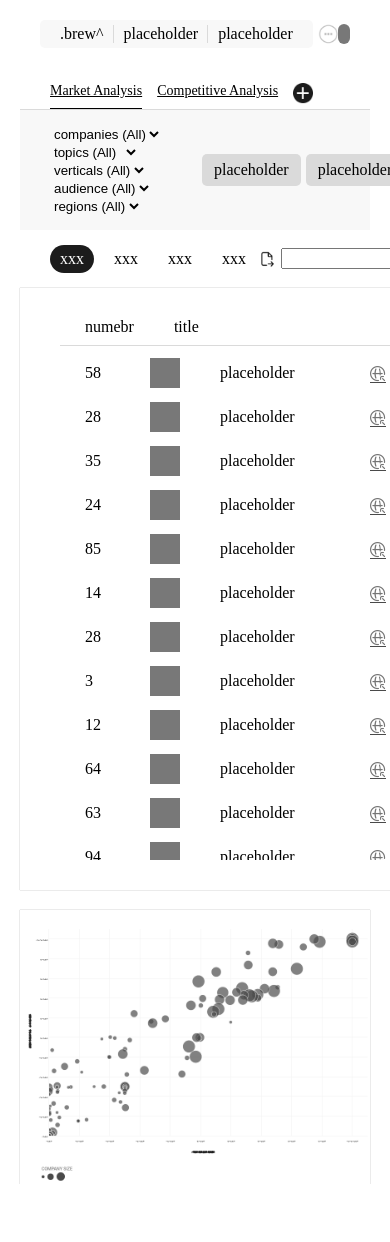
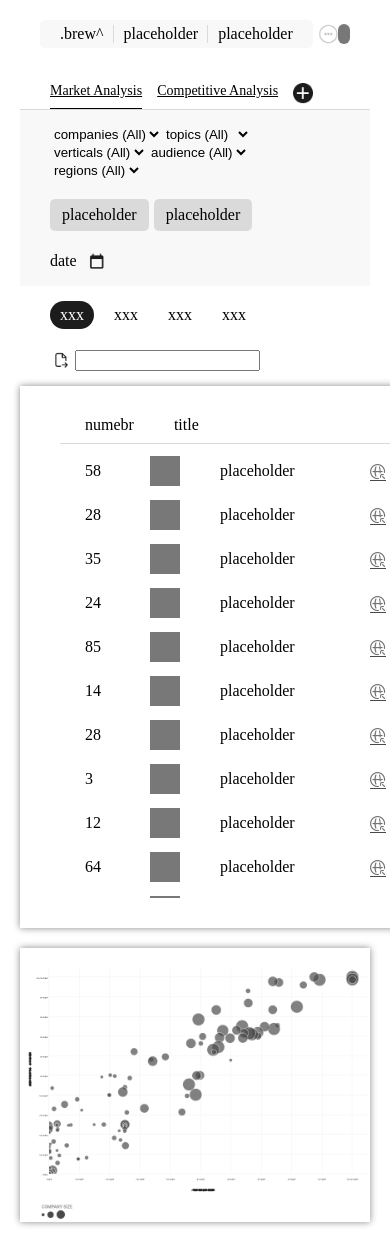
Before and after one commit to shaniKupiec/Home-Assignment, a Vue app: page /#/ in a window 390 px wide. Shown: the top 1242 px of the page. Before the commit the page ends 1184 px from the top, so only its background shows below. Built offline with nearby package versions, Linux system fonts and the light colour scheme.

Commit message:
market analysis + search + filter responsive

```diff
--- a/src/assets/styles/basics/_base.scss
+++ b/src/assets/styles/basics/_base.scss
@@ -53,5 +53,5 @@ input {
 
 .app {
   margin: 0 20px;
-  height: 100vh
+  // height: 100vh
 }
--- a/src/assets/styles/basics/_layout.scss
+++ /dev/null
@@ -1,30 +0,0 @@
-@media (max-width: $break-normal) {
-    .market-analysis {
-
-        .market-list{
-            height: 500px;
-
-            &__list{
-                height: 95%;
-            }
-        }
-
-        &__chart {
-            width: 500px;
-        }
-    }
-}
-
-@media (max-width: $break-narrow) {
-    .market-analysis {
-        flex-direction: column;
-
-        .market-list{
-            height: 300px;
-        }
-
-        &__chart {
-            width: 100%;
-        }
-    }
-}
--- a/src/assets/styles/components/_market-analysis.scss
+++ b/src/assets/styles/components/_market-analysis.scss
@@ -5,7 +5,14 @@
 
     &__chart {
         flex: 1;
-        box-shadow: 0px 0px 1px 0px $pClr3;
+        box-shadow: 0px 0px 7px 0px $pClr3;
         object-fit: contain;
+        // height: 70vh;
+        height: calc(100vh - 300px);
+    }
+
+    &.scroll{
+        flex-direction: column;
+
     }
 }
--- a/src/assets/styles/components/market/_market-filter.scss
+++ b/src/assets/styles/components/market/_market-filter.scss
@@ -33,3 +33,27 @@
        }
     }
 }
+
+@media (max-width: $break-normal) {
+    .market-filter {
+        flex-direction: column;
+        gap: 20px;
+        align-items: flex-start;
+
+    }
+
+}
+
+@media (max-width: $break-narrow) {
+    .market-filter {
+        flex-direction: column;
+        gap: 20px;
+        align-items: flex-start;
+        &__left {
+            flex-direction: column;
+            align-items: flex-start;
+            gap: 20px;
+        }
+    }
+
+}
--- a/src/assets/styles/components/market/_market-list.scss
+++ b/src/assets/styles/components/market/_market-list.scss
@@ -1,8 +1,10 @@
 .market-list{
     padding: 30px;
-    box-shadow: 0px 0px 1px 0px $pClr3;
+    box-shadow: 0px 0px 7px 0px $pClr3;
     flex: 1;
     min-width: 440px;
+    height: calc(100vh - 300px);
+
 
     &__header{
         margin: 0 10px 0;
@@ -26,6 +28,9 @@
         flex-direction: column;
         gap: 10px;
         overflow: auto;
-        max-height: calc(100vh - 340px);
+        max-height: calc(100vh - 400px);
+        // height: 500px;
+        // max-height: calc(70vh - 100px);
+        // max-height: calc(100vh - 440px);
     }
 }
--- a/src/assets/styles/components/market/_market-search.scss
+++ b/src/assets/styles/components/market/_market-search.scss
@@ -27,3 +27,12 @@
         }
     }
 }
+
+@media (max-width: $break-narrow) {
+    .market-search {
+        flex-direction: column;
+        gap: 20px;
+        align-items: flex-start;
+    }
+
+}
--- a/src/assets/styles/main.scss
+++ b/src/assets/styles/main.scss
@@ -19,6 +19,3 @@
 @import 'components/market/market-search';
 @import 'components/market/market-list';
 @import 'components/market/market-preview';
-
-
-@import 'basics/layout';
--- a/src/assets/styles/setup/_variables.scss
+++ b/src/assets/styles/setup/_variables.scss
@@ -6,5 +6,5 @@ $pClr4: rgb(120, 120, 120);
 $pClr5: rgb(28, 28, 28);
 
 // LAYOUT BREAKPOINTS
-$break-narrow: 1000px;
-$break-normal: 1350px;
+$break-narrow: 480px;
+$break-normal: 950px;
--- a/src/components/MarketAnalysis.vue
+++ b/src/components/MarketAnalysis.vue
@@ -1,7 +1,7 @@
 <template>
   <MarketFilter :filterOptions="filterOptions" :filter="filter" @onFilter="onFilter" />
-  <MarketSearch :searchBtns="searchBtns" @onSearch="onSearch"/>
-  <main class="market-analysis">
+  <MarketSearch :searchBtns="searchBtns" @onSearch="onSearch" />
+  <main :class="{ 'market-analysis': true, scroll: isScroll }" id="app4">
     <MarketList :marketData="marketData" />
     <MarketChart />
   </main>
@@ -21,9 +21,22 @@ export default {
     MarketChart,
   },
   data() {
-    return {};
+    return {
+      isScroll: false,
+    };
   },
   created() {},
+  mounted() {
+    setTimeout(() => {
+      var div = document.querySelector(".market-analysis");
+      // console.log('div.properties',div.properties)
+      // console.log('div.scrollWidth',div.scrollWidth)
+      // console.log('div.clientWidth',div.clientWidth)
+      this.isScroll = div.scrollWidth > div.clientWidth;
+      console.log("hasHorizontalScrollbar", this.isScroll);
+
+    }, 0)
+  },
   methods: {
     onFilter(selected) {
       this.$store.dispatch({ type: "setFilter", filter: selected });
@@ -42,9 +55,9 @@ export default {
     marketData() {
       return this.$store.getters.marketData;
     },
-    searchBtns(){
+    searchBtns() {
       return this.$store.getters.searchBtns;
-    }
+    },
   },
 };
 </script>
```
Also changed, not shown: src/main.js (+5 -5 lines).
